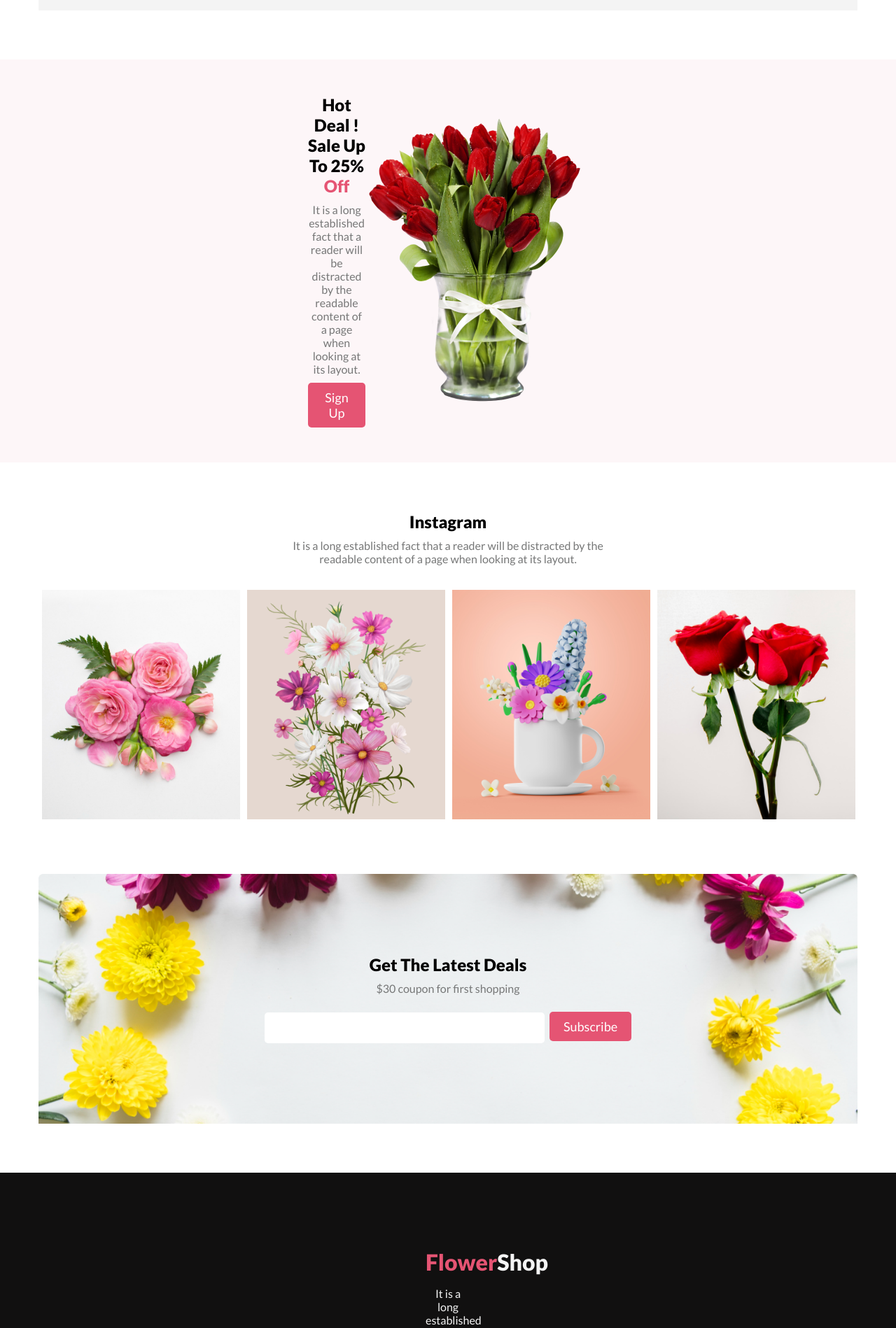
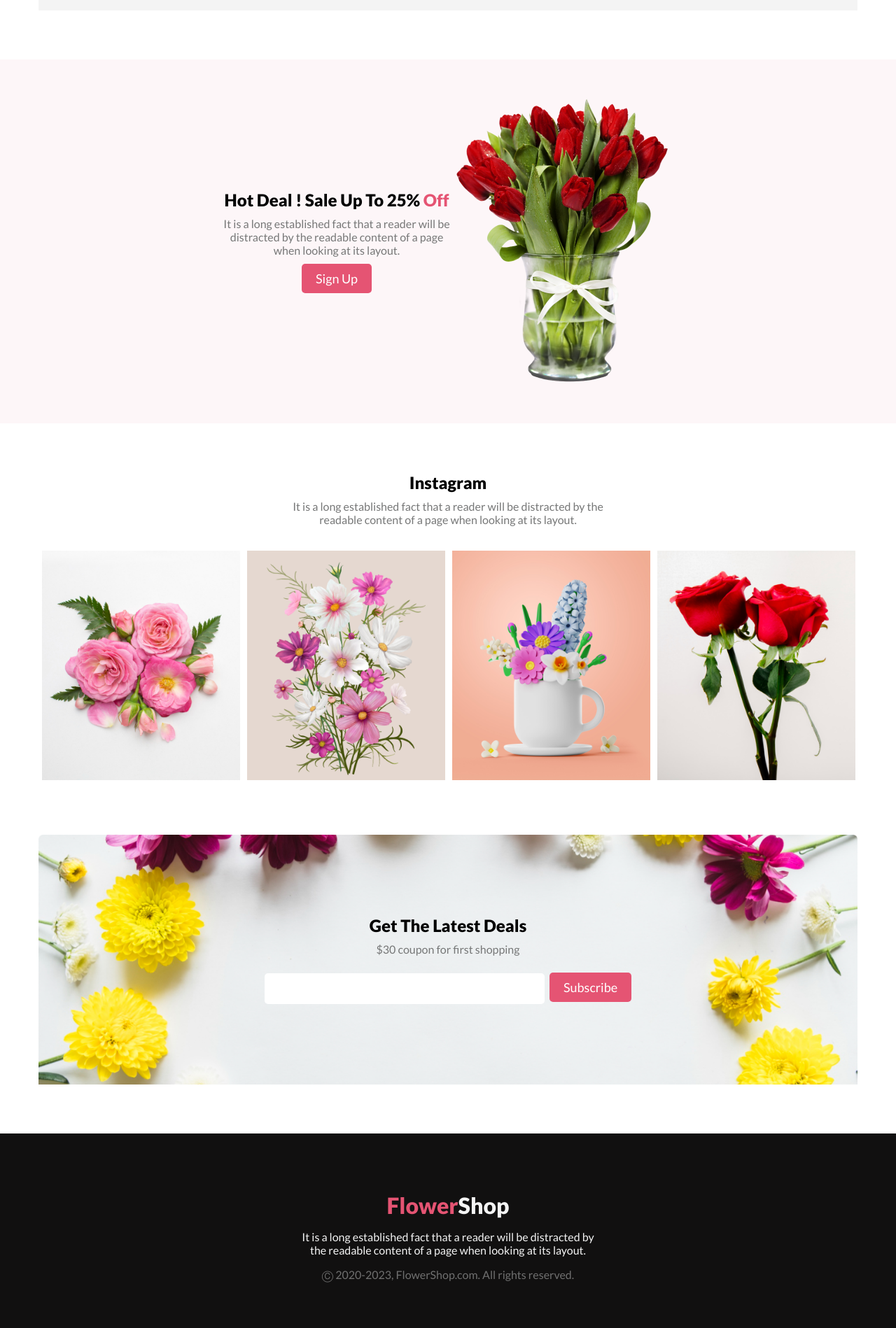
Before and after one commit to monaemhossain/flower-shop, a plain HTML site: page index.html in a window 1280 px wide. Shown: the part 1280-3178 px from the top of the page at 70% size. Drawn offline with Linux system fonts and the light colour scheme.

Commit message:
changed some css

```diff
--- a/styles/style.css
+++ b/styles/style.css
@@ -121,11 +121,13 @@ header img{
     margin: 20px 0;
 }
 .hot-deals .container{
+    width: 650px;
+}
+.hot-deals .container{
     display: flex;
     justify-content: space-between;
     align-items: center;
     text-align: center;
-    padding:0 440px;
 }
 
 /* Style for instagram section */
@@ -168,9 +170,12 @@ header img{
 /* Styles for footer */
 footer{
     background-color: #111010;
-    padding: 100px 600px;
+    padding: 75px 0;
     text-align: center;
     margin-top: 20px;
+}
+footer .container{
+    width: 450px;
 }
 footer h1, footer p{
     padding:8px;
```
